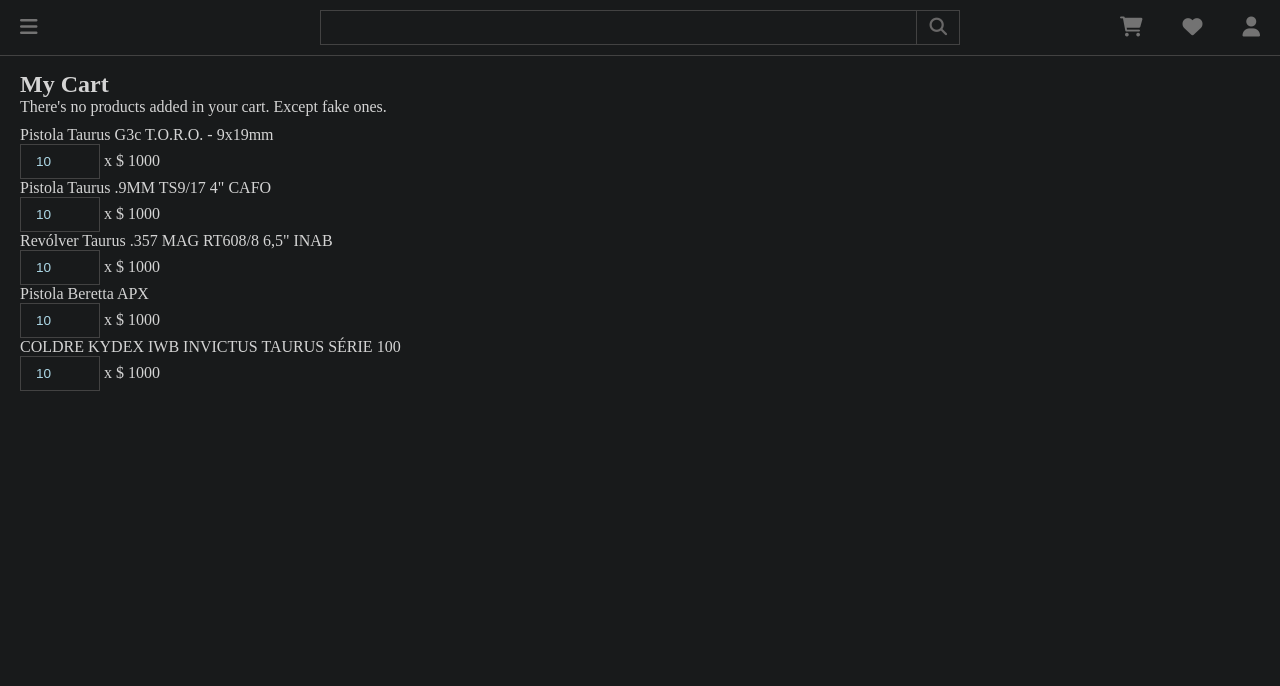
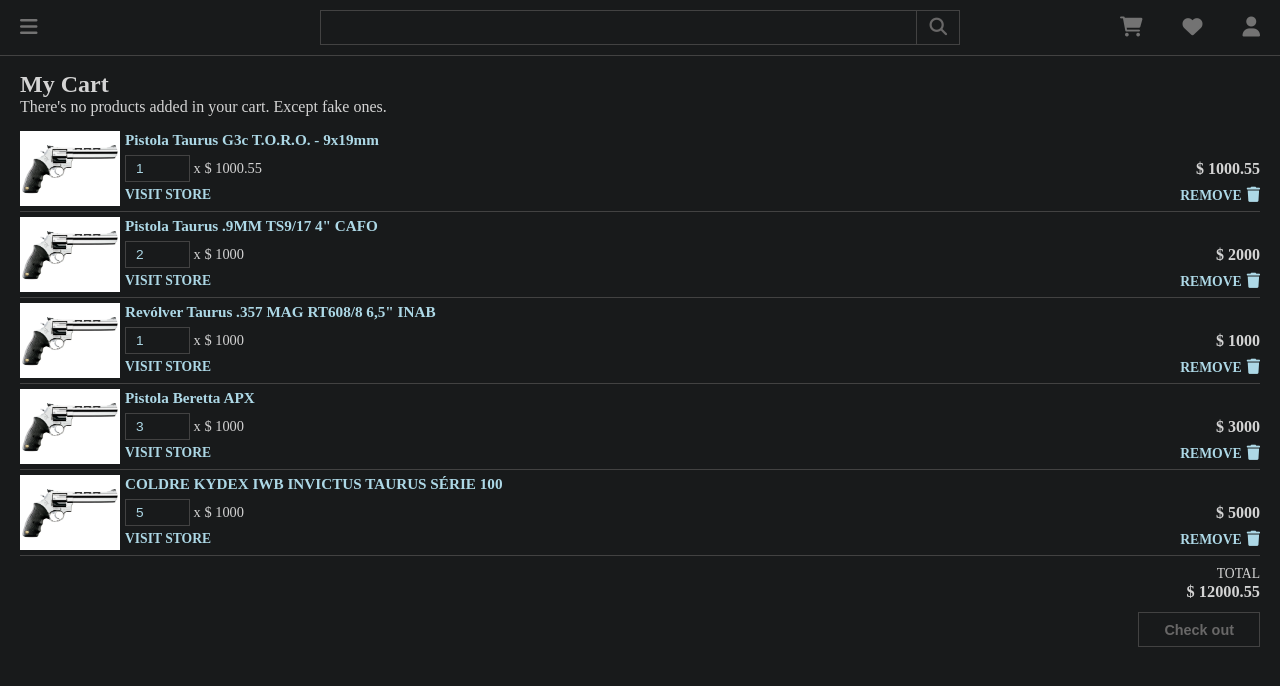
Before and after one commit to adorno-dev/marketplace-ui, a React (Vite) app: page /cart in a window 1280 px wide. Shown: the top 686 px of the page. Built offline with nearby package versions, Linux system fonts and the light colour scheme.

Commit message:
Cart, Checkout, Favorites

```diff
--- a/src/main.tsx
+++ b/src/main.tsx
@@ -1,6 +1,7 @@
 import ReactDOM from 'react-dom/client'
 import { BrowserRouter, Route, Routes } from 'react-router-dom'
-import { Cart, Favorites, ForgotPassword, Main, SignIn, SignUp } from './pages'
+import { Cart, Checkout, Favorites, ForgotPassword, Main, SignIn, SignUp } from './pages'
+import { CheckoutCompleted } from './pages/checkout-completed'
 
 ReactDOM.createRoot(document.getElementById('root') as HTMLElement).render(
   <BrowserRouter>
@@ -11,6 +12,8 @@
       <Route path='/password' element={<ForgotPassword />} />
       <Route path='/favorites' element={<Favorites />} />
       <Route path='/cart' element={<Cart />} />
+      <Route path='/checkout' element={<Checkout />} />
+      <Route path='/checkout-completed' element={<CheckoutCompleted />} />
     </Routes>
   </BrowserRouter>
 )
--- a/src/pages/cart.scss
+++ b/src/pages/cart.scss
@@ -1,31 +1,89 @@
 section.cart {
     ul {
         list-style: none;
+        align-items: center;
         margin: 10px 0;
+
         li {
-            @media only screen and (max-width: 400px) {
-                img {
-                    grid-area: image;
-                    object-fit: cover;
-                    width: 80px;
-                    height: 55px;
+            display: grid;
+            column-gap: 5px;
+            grid-template-columns: 100px 170px;
+            grid-template-areas:
+                "image description description"
+                "image price total"
+                "image store remove";
+
+            border-bottom: 1px solid #424242;
+            padding: 5px 0;
+
+            .image {
+                grid-area: image;
+                justify-self: left;
+
+                object-fit: cover;
+                width: 100px;
+                height: 75px;
+            }
+
+            .description {
+                grid-area: description;
+                font-weight: bold;
+
+                overflow: hidden;
+                text-overflow: ellipsis;
+                white-space: nowrap;
+            }
+
+            .price {
+                grid-area: price;
+                align-self: center;
+                font-size: .9em;
+
+                input {
+                    font-size: .95em;
+                    padding: 5px 5px 5px 10px;
+                    height: unset;
+                    width: 65px;
                 }
             }
 
-            @media only screen and (min-width: 400px) {
-                img {
-                    grid-area: image;
-                    object-fit: cover;
-                    width: 100px;
-                    height: 75px;
+            .total {
+                grid-area: total;
+                align-self: center;
+                text-align: right;
+                font-weight: bold;
+            }
+
+            .store {
+                font-size: .85em;
+                font-weight: bold;
+                align-self: center;
+            }
+
+            .remove {
+                grid-area: remove;
+                justify-self: right;
+                align-self: center;
+                span {
+                    font-size: .9em;
+                    font-weight: bold;
+                    margin-right:  5px;
                 }
             }
-
-            input[type=number] {
-                width: 80px;
-            }
-
         }
     }
 
+    > .total {
+        font-size: .85em;
+        :last-child {
+            font-weight: bold;
+            font-size: 1.2em;
+        }
+    }
+
+    > div {
+        text-align: right;
+        align-items: center;
+        margin: 10px 0;
+    }
 }
--- a/src/pages/cart.tsx
+++ b/src/pages/cart.tsx
@@ -1,18 +1,28 @@
 import { useState } from 'react'
-import { Link } from 'react-router-dom'
+import { Link, useNavigate } from 'react-router-dom'
 import { Navbar, Placeholder } from '../components'
 import { CartItem } from '../models/cart-item'
 
 import './cart.scss'
 
 export const Cart = () => {
+    const navigate = useNavigate()
     const [cartItems, setCartItems] = useState<CartItem[]>([
-        {id: 1, description: "Pistola Taurus G3c T.O.R.O. - 9x19mm", store: "A4U Store", quantity: 1, price: 1000.00 },
+        {id: 1, description: "Pistola Taurus G3c T.O.R.O. - 9x19mm", store: "A4U Store", quantity: 1, price: 1000.55 },
         {id: 2, description: "Pistola Taurus .9MM TS9/17 4\" CAFO",  store: "A4U Store", quantity: 2, price: 1000.00 },
         {id: 3, description: "Revólver Taurus .357 MAG RT608/8 6,5\" INAB", store: "A4U Store", quantity: 1, price: 1000.00 },
         {id: 4, description: "Pistola Beretta APX", store: "A4U Store", quantity: 3, price: 1000.00 },
         {id: 5, description: "COLDRE KYDEX IWB INVICTUS TAURUS SÉRIE 100", store: "A4U Store", quantity: 5, price: 1000.00 }
     ])
+    const updateQuantity = (id: number, quantity: number) => {
+        const newState = cartItems.map(obj => {
+            return obj.id === id ? {...obj, quantity: quantity} : obj
+        })
+        setCartItems(newState)
+    }
+    const checkout = () => {
+        navigate("/checkout")
+    }
     return <>
         <Navbar />
         <Placeholder>
@@ -23,17 +33,31 @@
                 {
                     cartItems.map(m =>
                         <li key={m.id}>
-                            {/* <img src="/public/assets/products/product-1.webp" /> */}
-                            <span>{m.description}</span>
-                            <div>
-                                <input type="number" value="10" />
-                                <span> x </span>
-                                <span>$ {m.price}</span>
+                            <img className="image" src="/public/assets/products/product-1.webp" />
+                            <Link className="description" to="/">{m.description}</Link>
+                            <div className="price">
+                                <input type="number"
+                                    value={m.quantity}
+                                    onChange={(e)=>updateQuantity(m.id, parseInt(e.target.value))} />
+                                <span> x $ {m.price}</span>
                             </div>
+                            <span className="total">$ {m.quantity * m.price}</span>
+                            <Link className="store" to="/{m.store}">VISIT STORE</Link>
+                            <Link className="remove" to="/">
+                                <span>REMOVE</span>
+                                <i className="fa-solid fa-trash"></i>
+                            </Link>
                         </li>
                     )
                 }
                 </ul>
+                <div className="total">
+                    <div>TOTAL</div>
+                    <div>$ {cartItems.reduce((sum, items) => sum + (items.quantity * items.price), 0)}</div>
+                </div>
+                <div >
+                    <button onClick={checkout}>Check out</button>
+                </div>
             </section>
         </Placeholder>
     </>
--- /dev/null
+++ b/src/pages/checkout.scss
@@ -0,0 +1,53 @@
+section.checkout {
+    ul {
+        list-style: none;
+        margin: 10px 0;
+        font-size: .95em;
+
+        display: flex;
+        flex-direction: column;
+
+        li {
+            margin: 5px 0;
+            > div:first-child {
+                font-weight: bold;
+            }
+            > div:last-child {
+                display: flex;
+                font-size: .95em;
+                font-style: italic;
+                justify-content: space-between;
+                border-bottom: 1px solid #424242;
+                padding: 5px 0;
+            }
+        }
+    }
+    > .total {
+        font-size: .85em;
+        :last-child {
+            font-weight: bold;
+            font-size: 1.2em;
+        }
+    }
+
+    > div {
+        text-align: right;
+        align-items: center;
+        margin: 10px 0 0;
+    }
+
+    form {
+        display: flex;
+        flex-direction: column;
+        gap: 10px;
+        margin: 10px 0;
+        > div {
+            display: flex;
+            gap: inherit;
+            justify-content: space-between;
+        }
+        button {
+            margin: 0 5px;
+        }
+    }
+}
--- /dev/null
+++ b/src/pages/checkout.tsx
@@ -0,0 +1,75 @@
+import { useState } from 'react'
+import { useNavigate } from 'react-router-dom'
+import { Navbar, Placeholder } from '../components'
+import { CartItem } from '../models/cart-item'
+
+import './checkout.scss'
+
+export const Checkout = () => {
+    const navigate = useNavigate()
+    const [cartItems, setCartItems] = useState<CartItem[]>([
+        {id: 1, description: "Pistola Taurus G3c T.O.R.O. - 9x19mm", store: "A4U Store", quantity: 1, price: 1000.55 },
+        {id: 2, description: "Pistola Taurus .9MM TS9/17 4\" CAFO",  store: "A4U Store", quantity: 2, price: 1000.00 },
+        {id: 3, description: "Revólver Taurus .357 MAG RT608/8 6,5\" INAB", store: "A4U Store", quantity: 1, price: 1000.00 },
+        {id: 4, description: "Pistola Beretta APX", store: "A4U Store", quantity: 3, price: 1000.00 },
+        {id: 5, description: "COLDRE KYDEX IWB INVICTUS TAURUS SÉRIE 100", store: "A4U Store", quantity: 5, price: 1000.00 }
+    ])
+    const cart = () => {
+        navigate("/cart")
+    }
+    const checkout = () => {
+        navigate("/checkout-completed")
+    }
+    return <>
+    <Navbar />
+    <Placeholder>
+        <section className="checkout">
+            <h2>Check out</h2>
+            {/* <p>Confirm your billing information to complete the check out.</p> */}
+            <ul>
+            {
+                cartItems.map(m =>
+                    <li key={m.id}>
+                        <div>{m.description}</div>
+                        <div>
+                            <span>(Qty x Unit): {m.quantity} x $ {m.price}</span>
+                            <b>$ {m.price}</b>
+                        </div>
+                    </li>
+                )
+            }
+            </ul>
+            <div className="total">
+                <div>TOTAL</div>
+                <div>$ {cartItems.reduce((sum, items) => sum + (items.quantity * items.price), 0)}</div>
+            </div>
+
+            <h2>Billing information</h2>
+            <p>Confirm your billing information to complete the check out.</p>
+            <form>
+                <div>
+                    <input type="text" name="firstname" placeholder="First Name" />
+                    <input type="text" name="lastname" placeholder="Last Name" />
+                </div>
+                <input type="email" name="email" placeholder="Email" />
+                <input type="text" name="phone" placeholder="Phone Number" />
+                <div>
+                    <input type="text" name="cardnumber" placeholder="Card Number" />
+                    <input type="text" name="nameoncard" placeholder="Name On Card" />
+                </div>
+                <div>
+                    <input type="text" name="cvv" placeholder="CVV" />
+                    <input type="text" name="expiredate" placeholder="MMYY" />
+                </div>
+                <div>
+                    <span></span>
+                    <span>
+                        <button onClick={cart}>My Cart</button>
+                        <button onClick={checkout}>Buy Now</button>
+                    </span>
+                </div>
+            </form>
+        </section>
+    </Placeholder>
+    </>
+}
--- a/src/pages/favorites.tsx
+++ b/src/pages/favorites.tsx
@@ -23,10 +23,8 @@
                     {
                         favorites.map(f =>
                             <li key={f.id}>
-                                <div><img src="/public/assets/products/product-1.webp" /></div>
-                                <div>
-                                    <Link to="/">{f.name}</Link>
-                                    <div>
+                                <img className="image" src="/public/assets/products/product-1.webp" />
+                                <Link className="name" to="/favorites">{f.name}</Link>
                                 <div className="reviews">
                                     <Link to="/">{f.reviews} Reviews</Link>
                                     <i className="fa-sharp fa-solid fa-star"></i>
@@ -35,16 +33,12 @@
                                     <i className="fa-sharp fa-solid fa-star"></i>
                                     <i className="fa-sharp fa-solid fa-star"></i>
                                 </div>
-                                        <span>$ {f.price}0.000.000</span>
-                                    </div>
-                                    <div>
-                                        <Link to="/">{f.store}</Link>
-                                        <Link to="/">
+                                <span className="price">$ {f.price}</span>
+                                <Link className="store" to="/{f.store}">VISIT STORE</Link>
+                                <Link className="remove" to="/">
                                     <span>REMOVE</span>
                                     <i className="fa-solid fa-trash"></i>
                                 </Link>
-                                    </div>
-                                </div>
                             </li>
                         )
                     }
--- a/src/pages/index.tsx
+++ b/src/pages/index.tsx
@@ -4,3 +4,4 @@
 export * from './password'
 export * from './favorites'
 export * from './cart'
+export * from './checkout'
--- a/src/pages/main.scss
+++ b/src/pages/main.scss
@@ -39,7 +39,7 @@
     border: 1px solid #424242;
     padding: 5px 25px;
     height: 35px;
-    font-size: .95em;
+    font-size: .9em;
     font-weight: 600;
     cursor: pointer;
 }
```
Also changed, not shown: src/pages/checkout-completed.scss (added, +18 -0 lines), src/pages/checkout-completed.tsx (added, +23 -0 lines), src/pages/favorites.scss (+49 -49 lines). Lines whose indentation alone changed are shown as unchanged.
